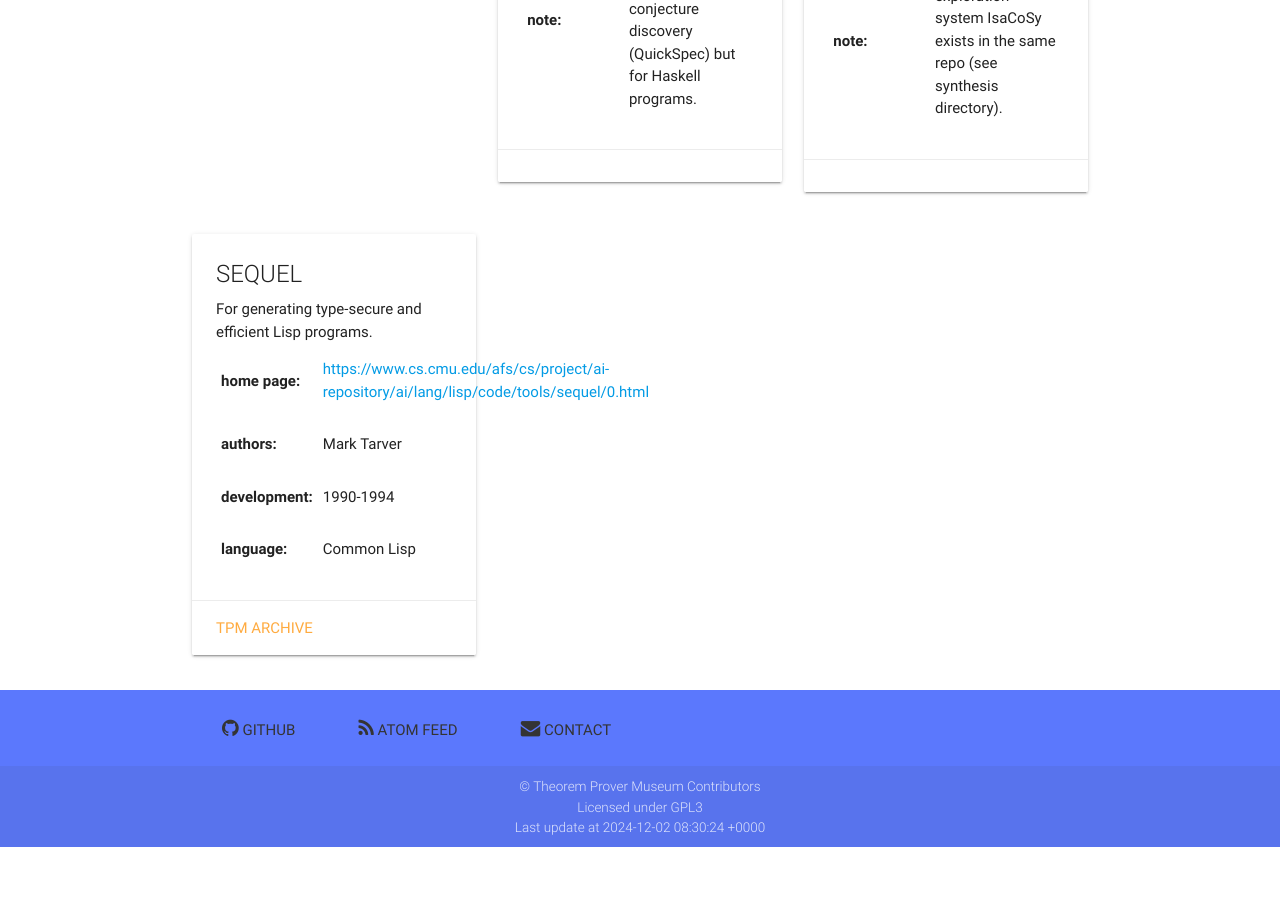
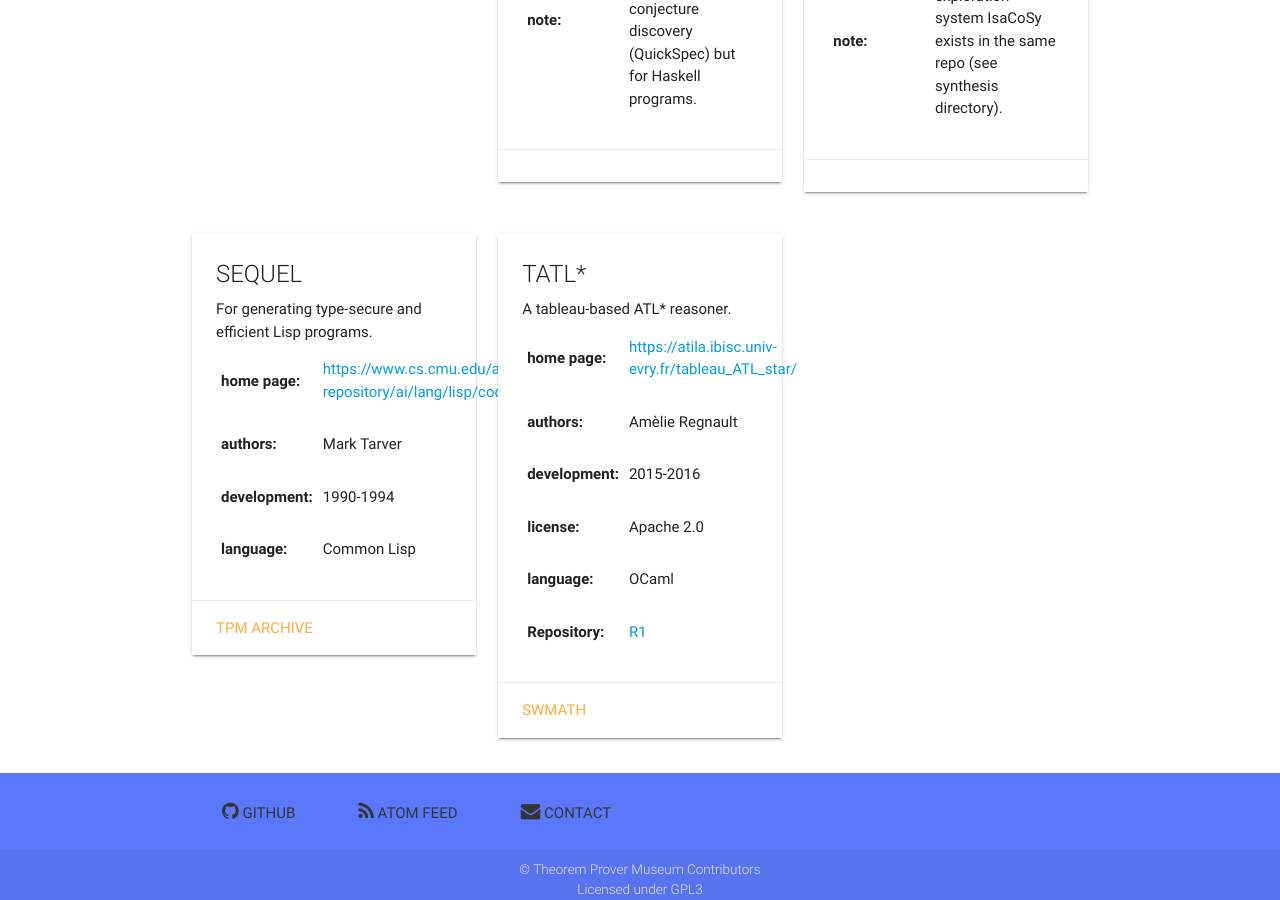
Before and after one commit to theoremprover-museum/theoremprover-museum.github.io, a Jekyll site: the page built from index.md, in a window 1280 px wide and 900 px high, scrolled down 7382 px. Built offline with Jekyll 4.4.1, drawn with Linux system fonts in a browser that asks for light colours; before the commit the page ends 8229 px from its top, so only the background shows below that; some of the changed text lies outside the part shown.

Commit message:
Add TATL*

```diff
--- a/_data/provers.yml
+++ b/_data/provers.yml
@@ -712,3 +712,15 @@
   development: 2013-
   language: OCaml
   license: GLP 3.0
+
+- name: TATL*
+  active: false
+  status: museum
+  teaser: A tableau-based ATL* reasoner.
+  authors: Amèlie Regnault
+  repos: https://github.com/theoremprover-museum/TATL
+  homepage: https://atila.ibisc.univ-evry.fr/tableau_ATL_star/
+  swmath: 7522
+  development: 2015-2016
+  language: OCaml
+  license: Apache 2.0
```
